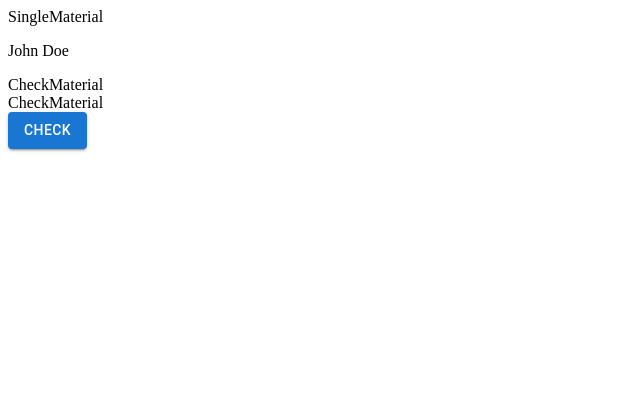
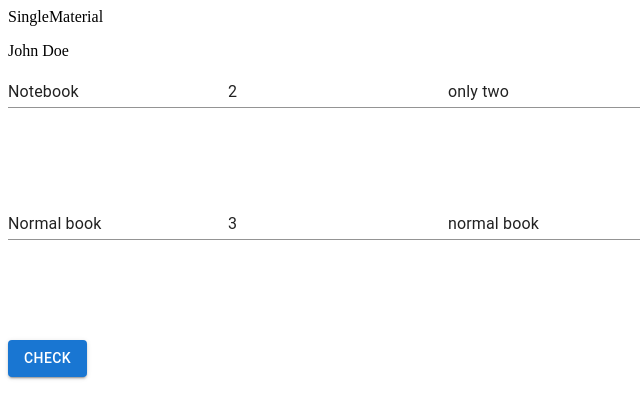
Before and after one commit to Josiah2122/My-testing-repo, a React (Vite) app: page / in a window 1280 px wide. Shown: the top 418 px of the page, without its empty margins (0-640 px from the left). Built offline with nearby package versions, Linux system fonts and the light colour scheme.

Commit message:
not the method

```diff
--- a/src/Pages/TestingMaterial/SingleMaterial.jsx
+++ b/src/Pages/TestingMaterial/SingleMaterial.jsx
@@ -21,7 +21,7 @@ export default function SingleMaterial() {
 
   const handleChange = (e) => {
     const { name, value } = e.target;
-    setItems({ ...myObj, [name]: value });
+    setItems({ ...items, [name]: value });
   };
 
   const handleSubmit = (e) => {
@@ -40,6 +40,7 @@ export default function SingleMaterial() {
           index={index}
           items={items}
           setItems={setItems}
+          handleChange={handleChange}
         />
       ))}
       <Button variant="contained" type="submit">
--- a/src/Pages/TestingMaterial/fragments/CheckMaterial.jsx
+++ b/src/Pages/TestingMaterial/fragments/CheckMaterial.jsx
@@ -1,5 +1,29 @@
+import { Input } from "@mui/material";
 import React from "react";
 
-export default function CheckMaterial({ item, index }) {
-  return <div>CheckMaterial</div>;
+export default function CheckMaterial({ item, index, handleChange }) {
+  return (
+    <>
+      <div className="container" style={{ marginBottom: "100px" }}>
+        <Input
+          type="text"
+          name="Book"
+          value={item.Book}
+          onChange={handleChange}
+        />
+        <Input
+          type="number"
+          name="qtyRequested"
+          value={item.qtyRequested}
+          onChange={handleChange}
+        />
+        <Input
+          type="text"
+          name="requestRemark"
+          value={item.requestRemark}
+          onChange={handleChange}
+        />
+      </div>
+    </>
+  );
 }
```
